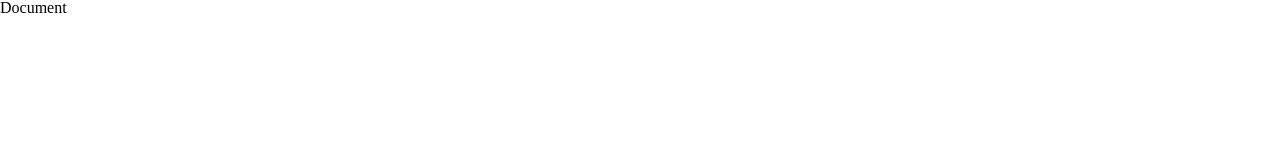
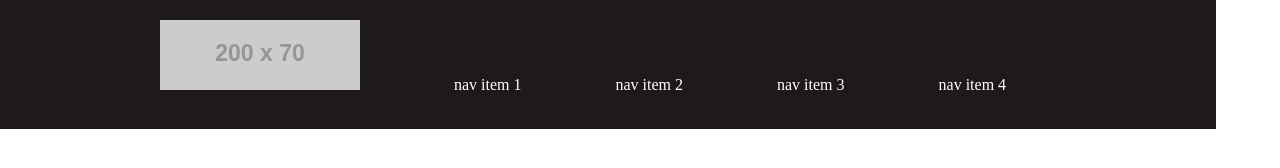
Before and after one commit to banaswaqqad/wirefame-exercise-, a plain HTML site: page index.html in a window 1280 px wide. Drawn offline with Linux system fonts and the light colour scheme; placeholder pictures from the web are drawn by us.

Commit message:
made the navBar

```diff
--- a/css/style.css
+++ b/css/style.css
@@ -0,0 +1,26 @@
+*{
+    box-sizing: border-box;
+  }
+
+  header{
+   text-align: center;
+   padding: 20px;
+  }
+
+  nav {
+    background-color:#1f1a1a;
+
+    width: 95vw;
+    padding-right: 3px;
+  }
+ header nav ul li {
+
+   display: inline-block;
+      color: white;
+      margin: 20px;
+      height: 20px;
+      padding-bottom: 2em;
+
+      padding-right: 50px;
+
+  }
--- a/index.html
+++ b/index.html
@@ -5,10 +5,24 @@
     <meta http-equiv="X-UA-Compatible" content="IE=edge">
     <meta name="viewport" content="width=device-width, initial-scale=1.0">
     <link rel="stylesheet" href="/css/style.css">
-    <link rel="stylesheet" href="/css/reset.css"
-    <title>Document</title>
+    <link rel="stylesheet" href="/css/reset.css">
+
 </head>
 <body>
 
+    <header>
+        <nav>
+            <ul>
+                <li> <img src="https://placehold.it/200x70/000" > </li>
+                <li><h5>nav item 1</h5> </li>
+                <li><h5>nav item 2</h5> </li>
+                <li><h5>nav item 3 </h5></li>
+                <li><h5>nav item 4</h5> </li>
+            </ul>
+        </nav>
+    </header>
+    <main>
+
+    </main>
 </body>
 </html>
```
